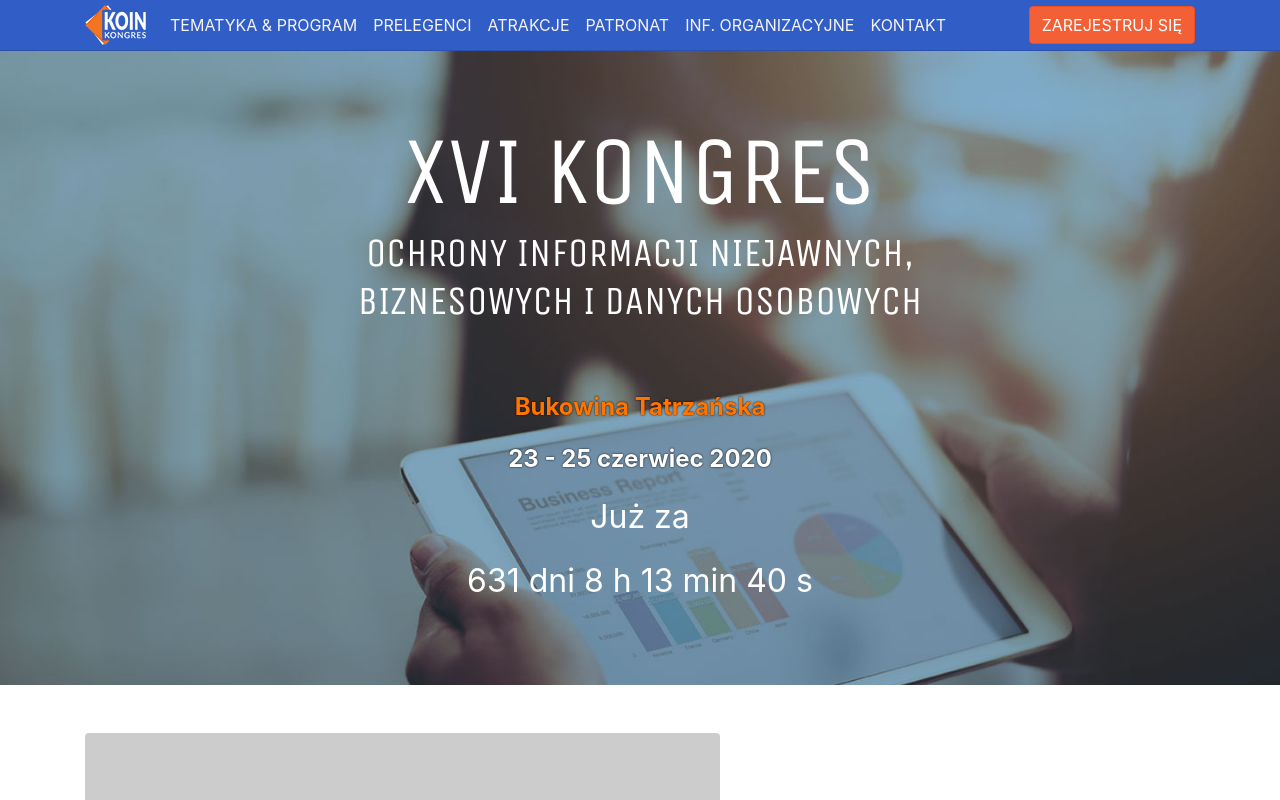
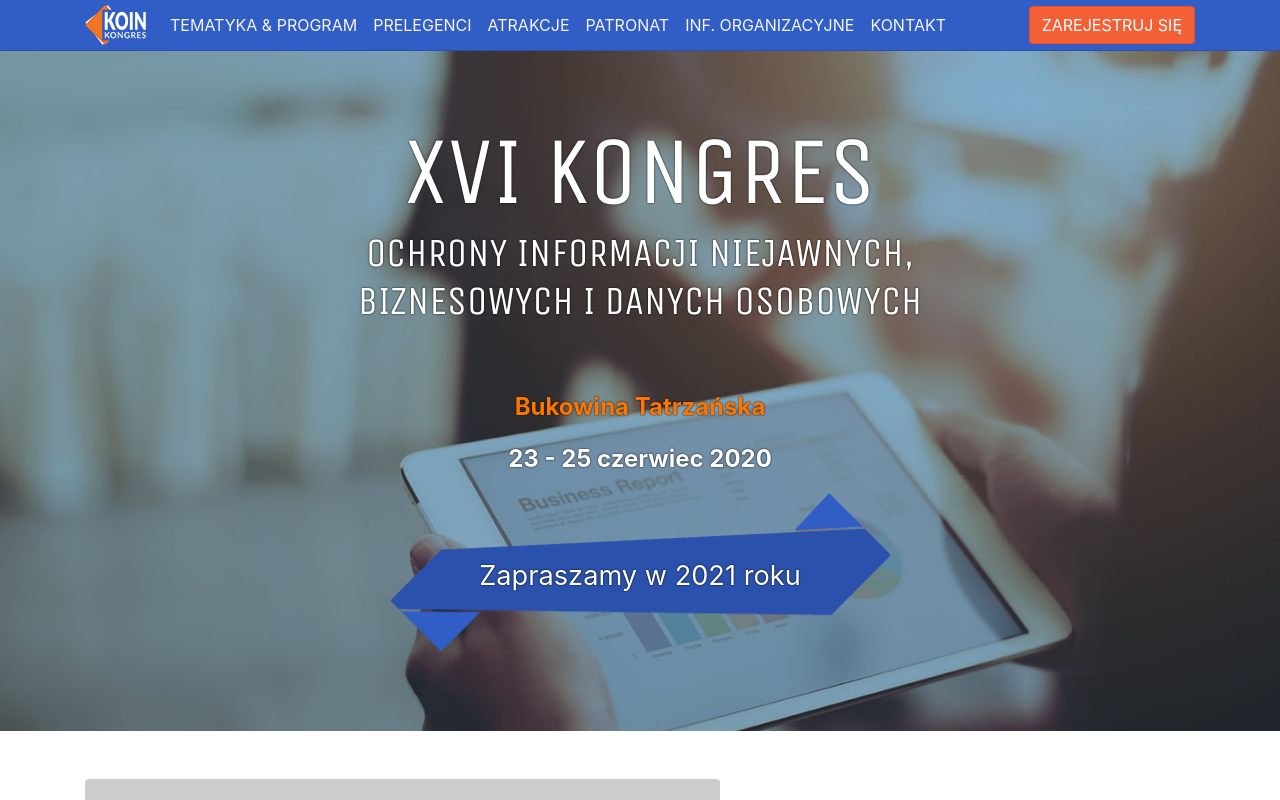
Before and after one commit to fishka11/event-site-2, a React (Create React App) app: page / in a window 1280 px wide. Shown: the top 800 px of the page. Built offline with nearby package versions, Linux system fonts and the light colour scheme.

Commit message:
Counter ready to go and styled

```diff
--- a/src/components/Counter.css
+++ b/src/components/Counter.css
@@ -1,4 +1,18 @@
 .counter {
+  color: #ffffff;
+  text-shadow: 0 0 0.125rem #000;
+}
+.counter .countdown {
+  background: url(/assets/ribbon-big.png) top center no-repeat;
+  padding: 2.9rem 1rem 2.8rem;
+}
+.counter .digit {
   font-size: 2rem;
-  color: #ffffff;
+  font-weight: bold;
+  margin-right: 0.1rem;
 }
+.counter .invitation {
+  font-size: 1.7rem;
+  padding-top: 3.9rem;
+  padding-bottom: 3.4rem;
+}
--- a/src/components/Counter.js
+++ b/src/components/Counter.js
@@ -16,7 +16,7 @@ class Counter extends Component {
 
   tick() {
     let diffrence = Math.abs(
-      Math.floor((this.props.eventDate.start - Date.now()) / 1000)
+      Math.floor((this.state.eventDate.start - Date.now()) / 1000)
     );
     console.log(diffrence);
     let days = Math.floor(diffrence / (24 * 60 * 60));
@@ -43,14 +43,49 @@ class Counter extends Component {
   }
 
   render() {
-    console.log(this.state.days);
+    const { eventDate, days, hours, mins, secs } = this.state;
 
     return (
       <div className="counter text-center">
-        <p className="size6vw">Już za</p>
-        <p>
-          {` ${this.state.days} dni ${this.state.hours} h ${this.state.mins} min ${this.state.secs} s`}
-        </p>
+        {this.state.eventDate.start < Date.now() ? (
+          <p className="countdown invitation">
+            Zapraszamy w {eventDate.start.getFullYear() + 1} roku{" "}
+          </p>
+        ) : (
+          <p className="countdown">
+            <span className="d-block">Już za</span>
+            {days > 0 && (
+              <span className="days-left">
+                <span className="digit">{days}</span>
+                {days === 1 ? "dzień" : "dni"}
+              </span>
+            )}{" "}
+            {(days > 0 || hours > 0) && (
+              <span className="hours-left">
+                <span className="digit">
+                  {hours.toString().padStart(2, "0")}
+                </span>
+                h
+              </span>
+            )}{" "}
+            {(days > 0 || hours > 0 || mins > 0) && (
+              <span className="mins-left">
+                <span className="digit">
+                  {mins.toString().padStart(2, "0")}
+                </span>
+                min
+              </span>
+            )}{" "}
+            {
+              <span className="secs-left">
+                <span className="digit">
+                  {secs.toString().padStart(2, "0")}
+                </span>
+                s
+              </span>
+            }
+          </p>
+        )}
       </div>
     );
   }
--- a/src/pages/Home.css
+++ b/src/pages/Home.css
@@ -10,6 +10,7 @@
   font-family: "Unica One", cursive;
   color: #fff;
   margin-bottom: 4rem;
+  text-shadow: 0 0 0.125rem #000;
 }
 @media (max-width: 992px) {
   .home h1 {
--- a/src/pages/Home.js
+++ b/src/pages/Home.js
@@ -23,7 +23,7 @@ function Home(props) {
             <p className="text-center date">
               {`${date.start.getDate()} ${
                 date.start.getMonth() !== date.end.getMonth()
-                  ? months[date.start.getMonth]
+                  ? months[date.start.getMonth()]
                   : ""
               } - ${date.end.getDate()} ${
                 months[date.end.getMonth()]
```
Also changed, not shown: public/assets/ribbon-big.png (added).
